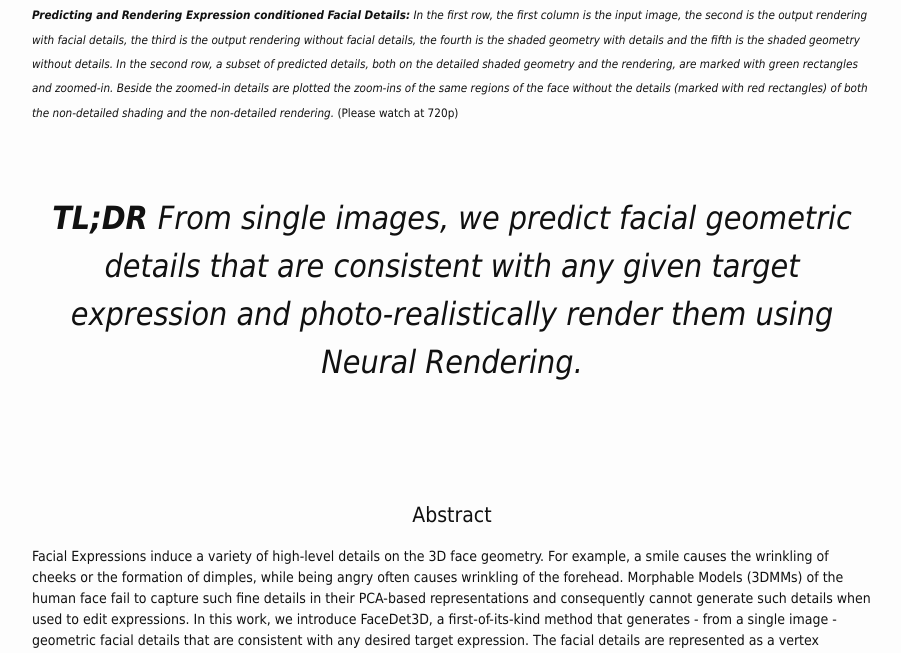
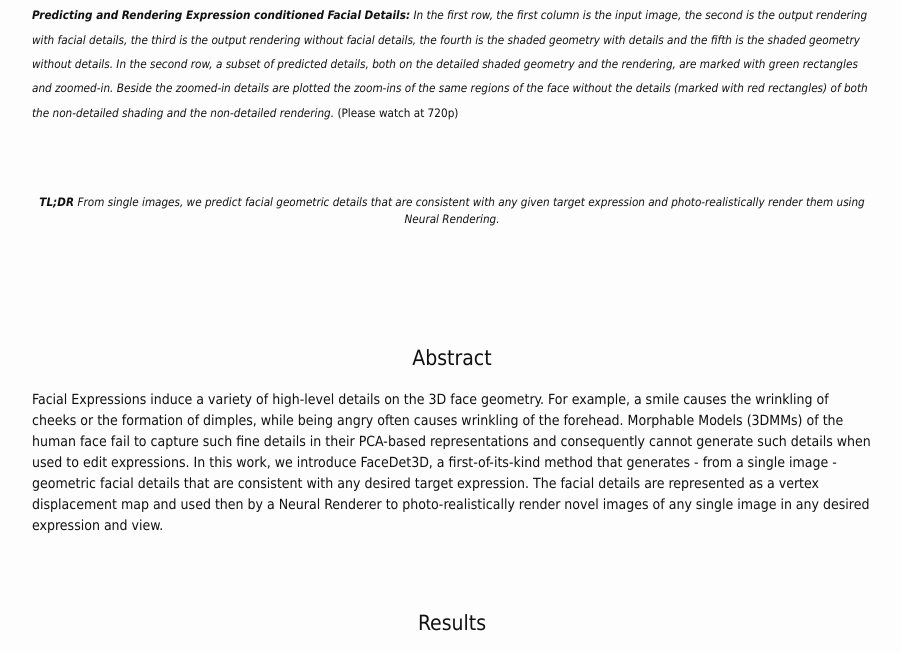
Before and after one commit to shahrukhathar/shahrukhathar.github.io, a Jekyll site: the page built from _posts/2020-12-14-FaceDet3D.markdown, in a window 1280 px wide. Shown: the part 781-1434 px from the top of the page, without its empty margins (188-1089 px from the left). Built offline with Jekyll 4.4.1, drawn with Linux system fonts in a browser that asks for light colours; nearby versions of some CDN libraries; library files that are not in the unit come from our copies; grey boxes are pictures that could not be loaded.

```diff
--- a/_posts/2020-12-14-FaceDet3D.markdown
+++ b/_posts/2020-12-14-FaceDet3D.markdown
@@ -41,7 +41,7 @@
 <br>
 <div align="center">
   <br>
-  <h2><i><b>TL;DR </b> From single images, we predict facial geometric details that are consistent with any given target expression and photo-realistically render them using Neural Rendering.</i></h2>
+  <h5><i><b>TL;DR </b> From single images, we predict facial geometric details that are consistent with any given target expression and photo-realistically render them using Neural Rendering.</i></h5>
   <br>
   <br>
 </div>
```
